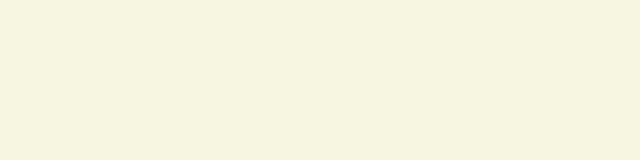
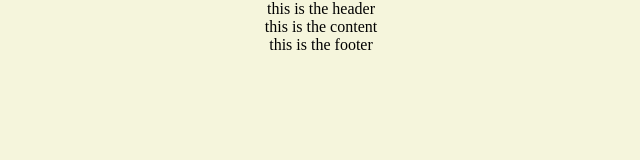
Before and after one commit to kenhardika/restaurant-page, a website built with webpack: page dist/index.html in a window 1280 px wide. Shown: the whole page, without its empty margins (319-959 px from the left). Built offline with nearby package versions, Linux system fonts and the light colour scheme.

Commit message:
update structure html

```diff
--- a/src/index.js
+++ b/src/index.js
@@ -1,9 +1,33 @@
 import './style.css';
 import saySomething from './printText.js'
+import { head } from 'lodash';
+
+function onLoadLayer() {
+    const header = document.createElement('div');
+    const content = document.createElement('div');
+    const footer = document.createElement('div');
+    const container = document.createElement('div');
+
+    header.className='header';
+    content.className='content';
+    footer.className='footer';
+    container.className='container';
+
+    header.textContent='this is the header';
+    content.textContent='this is the content';
+    footer.textContent='this is the footer';
+
+    container.append(header, content, footer);
+    document.body.append(container);
+}
+
 
 function callRestaurantName() {
     console.log('Welcome to The Rat-a-Toule');
     saySomething();
 }
 
-callRestaurantName();
+window.onload =()=> {
+    onLoadLayer();
+    callRestaurantName();
+}
--- a/src/style.css
+++ b/src/style.css
@@ -2,3 +2,21 @@
     background-color: beige;
     margin: 0;
 }
+
+.header{
+    display: flex;
+    align-items: center;
+    justify-content: center;
+}
+
+.content{
+    display: flex;
+    align-items: center;
+    justify-content: center;
+}
+
+.footer{
+    display: flex;
+    align-items: center;
+    justify-content: center;
+}
```
Also changed, not shown: dist/index.bundle.js, dist/index.bundle.js.LICENSE.txt (added).
